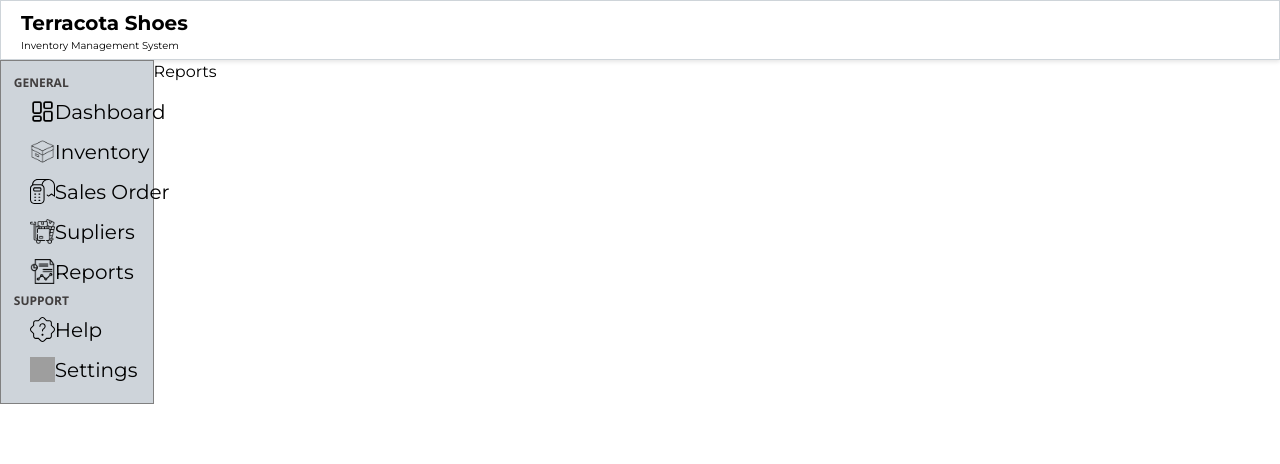
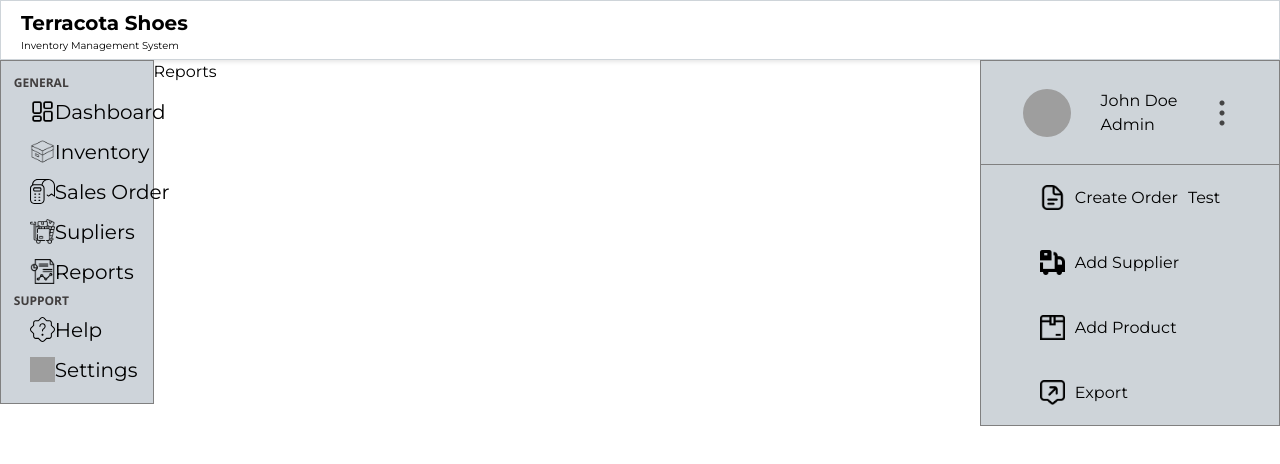
Before and after one commit to cesar0987/crm-custom-service, a React (Create React App) app in the folder client/: page /reports in a window 1280 px wide. Shown: the top 464 px of the page. Built offline with nearby package versions, Linux system fonts and the light colour scheme; no server answers; sample sign-in values are in the browser's storage; grey boxes are pictures that could not be loaded.

Commit message:
Cambios en css

```diff
--- a/client/package.json
+++ b/client/package.json
@@ -9,6 +9,7 @@
     "@testing-library/user-event": "^13.5.0",
     "axios": "^1.7.2",
     "chart.js": "^4.4.3",
+    "js-cookie": "^3.0.5",
     "jspdf": "^2.5.1",
     "jspdf-autotable": "^3.8.2",
     "react": "^18.3.1",
--- a/client/src/pages/Reports/reports.css
+++ /dev/null
@@ -1,4 +0,0 @@
-.reportsContainer {
-  display: flex;
-  flex-wrap: wrap;
-}
--- a/client/src/pages/Reports/reports.jsx
+++ /dev/null
@@ -1,9 +0,0 @@
-import "./reports.css";
-
-export const Reports = () => {
-  return (
-    <div className="reportsContainer">
-      <h1>Reports</h1>
-    </div>
-  );
-};
--- a/client/src/pages/index.js
+++ b/client/src/pages/index.js
@@ -3,7 +3,7 @@ export { Help } from "./help/help";
 export { Inventory } from "./inventory/inventory";
 export { Login } from "./login/login";
 export { Register } from "./register/register";
-export { Reports } from "./Reports/reports";
+export { Reports } from "./reports/reports";
 export { SalesOrder } from "./salesorder/salesorder";
 export { Settings } from "./settings/settings";
 export { Supliers } from "./supliers/supliers";
--- /dev/null
+++ b/client/src/pages/reports/reports.css
@@ -0,0 +1,18 @@
+.mainReportContainer {
+  display: flex;
+  width: 100%;
+  height: 100%;
+}
+
+.reportsContainer {
+  display: flex;
+  flex-wrap: wrap;
+  width: 100%;
+}
+
+.rightPanel {
+  display: flex;
+  flex-direction: column;
+  position: relative;
+  right: 0;
+}
--- /dev/null
+++ b/client/src/pages/reports/reports.jsx
@@ -0,0 +1,16 @@
+import "./reports.css";
+import { AvatarSection, QuickActions } from "components";
+
+export const Reports = () => {
+  return (
+    <div className="mainReportContainer">
+      <div className="reportsContainer">
+        <h1>Reports</h1>
+      </div>
+      <div className="rightPanel">
+        <AvatarSection />
+        <QuickActions />
+      </div>
+    </div>
+  );
+};
--- a/client/src/pages/salesorder/salesorder.css
+++ b/client/src/pages/salesorder/salesorder.css
@@ -1,22 +1,28 @@
+.mainContainer {
+  display: flex;
+  width: 100%;
+  height: 100%;
+}
+
 .salesOrderContainer {
-  width: 50%;
-  margin-top: 30px !important;
-  margin-bottom: 30px !important;
-  margin: 0 auto;
-  padding: 20px;
+  align-items: center;
   background-color: #f7f9fc;
   border-radius: 10px;
   box-shadow: 0 2px 4px rgba(0, 0, 0, 0.1);
   display: flex;
   flex-direction: column;
-  align-items: center;
+  margin-bottom: 30px !important;
+  margin-top: 30px !important;
+  margin: 0 auto;
+  padding: 20px;
+  width: 60%;
 }
 
 .table {
   width: 100%;
   border-collapse: collapse;
   margin-bottom: 30px;
-  font-family: 'Arial', sans-serif;
+  font-family: "Arial", sans-serif;
   box-shadow: 0 2px 4px rgba(0, 0, 0, 0.1);
   background-color: #f7f9fc;
   border: 1px solid #ced4d9;
@@ -90,7 +96,7 @@
 }
 
 .salesOrder {
-  font-family: 'Arial', sans-serif;
+  font-family: "Arial", sans-serif;
   font-size: 24px;
   font-weight: bold;
   color: #343a40;
@@ -115,3 +121,10 @@ input[type="checkbox"] {
 input[type="number"]:disabled {
   background-color: #e9ecef;
 }
+
+.rightPanel {
+  display: flex;
+  flex-direction: column;
+  position: relative;
+  right: 0px;
+}
--- a/client/src/pages/salesorder/salesorder.jsx
+++ b/client/src/pages/salesorder/salesorder.jsx
@@ -2,8 +2,9 @@ import React, { useState, useEffect } from "react";
 import { jsPDF } from "jspdf";
 import "jspdf-autotable";
 import "./salesorder.css";
-import Next from "Assets/Next.svg"
-import Previous from "Assets/Previous.svg"
+import Next from "Assets/Next.svg";
+import Previous from "Assets/Previous.svg";
+import { AvatarSection, QuickActions } from "components";
 
 export const SalesOrder = () => {
   const [products, setProducts] = useState([]);
@@ -49,7 +50,13 @@ export const SalesOrder = () => {
 
   const generatePDF = () => {
     const doc = new jsPDF();
-        const tableColumn = ["Name", "Price", "Description", "Quantity", "Total Price"];
+    const tableColumn = [
+      "Name",
+      "Price",
+      "Description",
+      "Quantity",
+      "Total Price",
+    ];
     const tableRows = [];
 
     let total = 0;
@@ -64,7 +71,7 @@ export const SalesOrder = () => {
         formatPrice(product.price),
         product.description,
         quantity,
-                formatPrice(totalPrice)
+        formatPrice(totalPrice),
       ];
 
       tableRows.push(productData);
@@ -74,7 +81,11 @@ export const SalesOrder = () => {
     // Generar el PDF con los datos recopilados
     doc.text("Grupo 5", 50, 5);
     doc.autoTable(tableColumn, tableRows, { startY: 20 });
-        doc.text(`Total: Gs ${total.toFixed(0).replace(/\B(?=(\d{3})+(?!\d))/g, ".")}`, 14, doc.autoTable.previous.finalY + 10);
+    doc.text(
+      `Total: Gs ${total.toFixed(0).replace(/\B(?=(\d{3})+(?!\d))/g, ".")}`,
+      14,
+      doc.autoTable.previous.finalY + 10
+    );
 
     // Guardar el PDF
     doc.save("grupo5.pdf");
@@ -87,20 +98,23 @@ export const SalesOrder = () => {
   };
 
   const updateStock = async () => {
-        const updatedProducts = selectedProducts.map(product => ({
+    const updatedProducts = selectedProducts.map((product) => ({
       _id: product._id,
       // Asegurarse de enviar la cantidad correcta al servidor
-            quantity: product.quantity
+      quantity: product.quantity,
     }));
 
     try {
-            const response = await fetch("http://localhost:8000/api/update/quantity", {
+      const response = await fetch(
+        "http://localhost:8000/api/update/quantity",
+        {
           method: "PUT",
           headers: {
             "Content-Type": "application/json",
           },
           body: JSON.stringify(updatedProducts),
-            });
+        }
+      );
       if (!response.ok) {
         throw new Error("Error updating stock");
       }
@@ -111,37 +125,42 @@ export const SalesOrder = () => {
     }
   };
 
-
   const subtractPurchasedProduct = (product, value) => {
     const newQuantity = value ? Math.max(0, Math.min(parseInt(value))) : 0;
 
     // Actualizar el estado de los productos comprados
     setPurchased({
       ...purchased,
-            [product._id]: newQuantity
+      [product._id]: newQuantity,
     });
 
     // Actualizar el stock de los productos
-        setProducts(products.map(p => {
+    setProducts(
+      products.map((p) => {
         if (p._id === product._id) {
           const oldPurchasedQuantity = purchased[product._id] || 0;
           // Calcular el nuevo stock correctamente
-                const newStockQuantity = p.quantity + oldPurchasedQuantity - newQuantity;
+          const newStockQuantity =
+            p.quantity + oldPurchasedQuantity - newQuantity;
           return { ...p, quantity: newStockQuantity };
         }
         return p;
-        }));
+      })
+    );
   };
 
   const indexOfLastProduct = currentPage * productsPerPage;
   const indexOfFirstProduct = indexOfLastProduct - productsPerPage;
-    const currentProducts = products.slice(indexOfFirstProduct, indexOfLastProduct);
+  const currentProducts = products.slice(
+    indexOfFirstProduct,
+    indexOfLastProduct
+  );
   const totalPages = Math.ceil(products.length / productsPerPage);
 
   const paginate = (pageNumber) => setCurrentPage(pageNumber);
 
-
   return (
+    <div className="mainContainer">
       <div className="salesOrderContainer">
         <h1 className="salesOrder">Sales Order</h1>
         <table className="table">
@@ -167,14 +186,21 @@ export const SalesOrder = () => {
                     type="number"
                     className="inputOfSalesOrder"
                     value={purchased[product._id] || ""}
-                                    onChange={(e) => subtractPurchasedProduct(product, parseInt(e.target.value))}
+                    onChange={(e) =>
+                      subtractPurchasedProduct(
+                        product,
+                        parseInt(e.target.value)
+                      )
+                    }
                     disabled={product.quantity === 0}
                   />
                 </td>
                 <td>
                   <input
                     type="checkbox"
-                                    checked={selectedProducts.some(p => p._id === product._id)}
+                    checked={selectedProducts.some(
+                      (p) => p._id === product._id
+                    )}
                     onChange={() => handleCheckboxChange(product)}
                   />
                 </td>
@@ -188,14 +214,14 @@ export const SalesOrder = () => {
         <div className="pagination">
           <button
             onClick={() => paginate(currentPage - 1)}
-                disabled={currentPage === 1} >
+            disabled={currentPage === 1}
+          >
             <img src={Previous} className="pages" alt="Previous" />
           </button>
           <button
             onClick={() => paginate(currentPage + 1)}
-                disabled={
-                    currentPage === totalPages
-                } >
+            disabled={currentPage === totalPages}
+          >
             <img src={Next} className="pages" alt="Next" />
           </button>
         </div>
@@ -203,5 +229,10 @@ export const SalesOrder = () => {
           Generate Billing
         </button>
       </div>
+      <div className="rightPanel">
+        <AvatarSection />
+        <QuickActions />
+      </div>
+    </div>
   );
 };
--- a/client/src/pages/supliers/supliers.css
+++ b/client/src/pages/supliers/supliers.css
@@ -1,3 +1,11 @@
+.mainSupplierContainer {
+  width: 100%;
+  box-shadow: 0 0 10px rgba(0, 0, 0, 0.1);
+  border-radius: 5px;
+  background-color: #f9f9f9;
+  display: flex;
+}
+
 .supliersContainer {
   width: 100%;
   margin: 0 auto;
@@ -18,7 +26,8 @@
   border-collapse: collapse;
 }
 
-.supliersContainer th, .supliersContainer td {
+.supliersContainer th,
+.supliersContainer td {
   padding: 10px;
   text-align: left;
   border: 1px solid #ddd;
@@ -37,7 +46,7 @@
   background-color: #ddd;
 }
 
-.btn{
+.btn {
   background-color: #2c7bc9;
   color: white;
   border: none;
@@ -51,7 +60,6 @@
 
 .btn:hover {
   background-color: #1b5a89;
-
 }
 
 .error {
--- a/client/src/pages/supliers/supliers.jsx
+++ b/client/src/pages/supliers/supliers.jsx
@@ -1,4 +1,4 @@
-import { QuickActions } from "components";
+import { AvatarSection, QuickActions } from "components";
 import "../supliers/supliers.css";
 import React, { useState, useEffect } from "react";
 import { Link } from "react-router-dom";
@@ -42,10 +42,8 @@ export const Supliers = () => {
   }
 
   return (
-    <div className="suppliersContainer">
-      <div className="leftPanel">
+    <div className="mainSupplierContainer">
       <div className="supliersContainer">
-
         <div>
           <Link to="/agregar/supliers">
             <button className="btn">Add Supliers</button>
@@ -79,8 +77,9 @@ export const Supliers = () => {
           </tbody>
         </table>
       </div>
-      </div>
+
       <div className="rightPanel">
+        <AvatarSection />
         <QuickActions />
       </div>
     </div>
```
Also changed, not shown: client/src/components/Nav/Nav.css (line endings or trailing spaces), 1 other file (tests, documents, lock files or other folders). Lines whose indentation alone changed are shown as unchanged.
